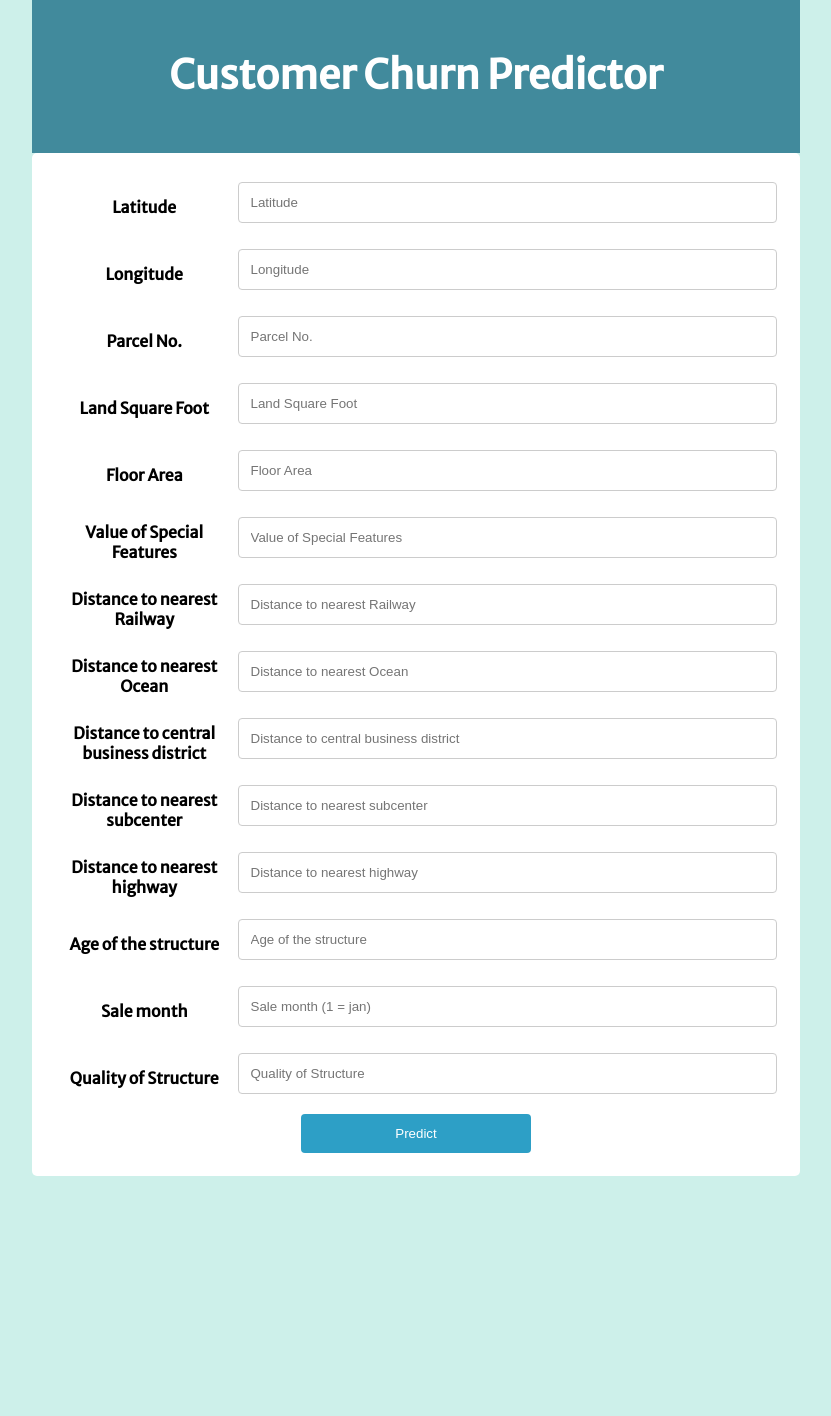
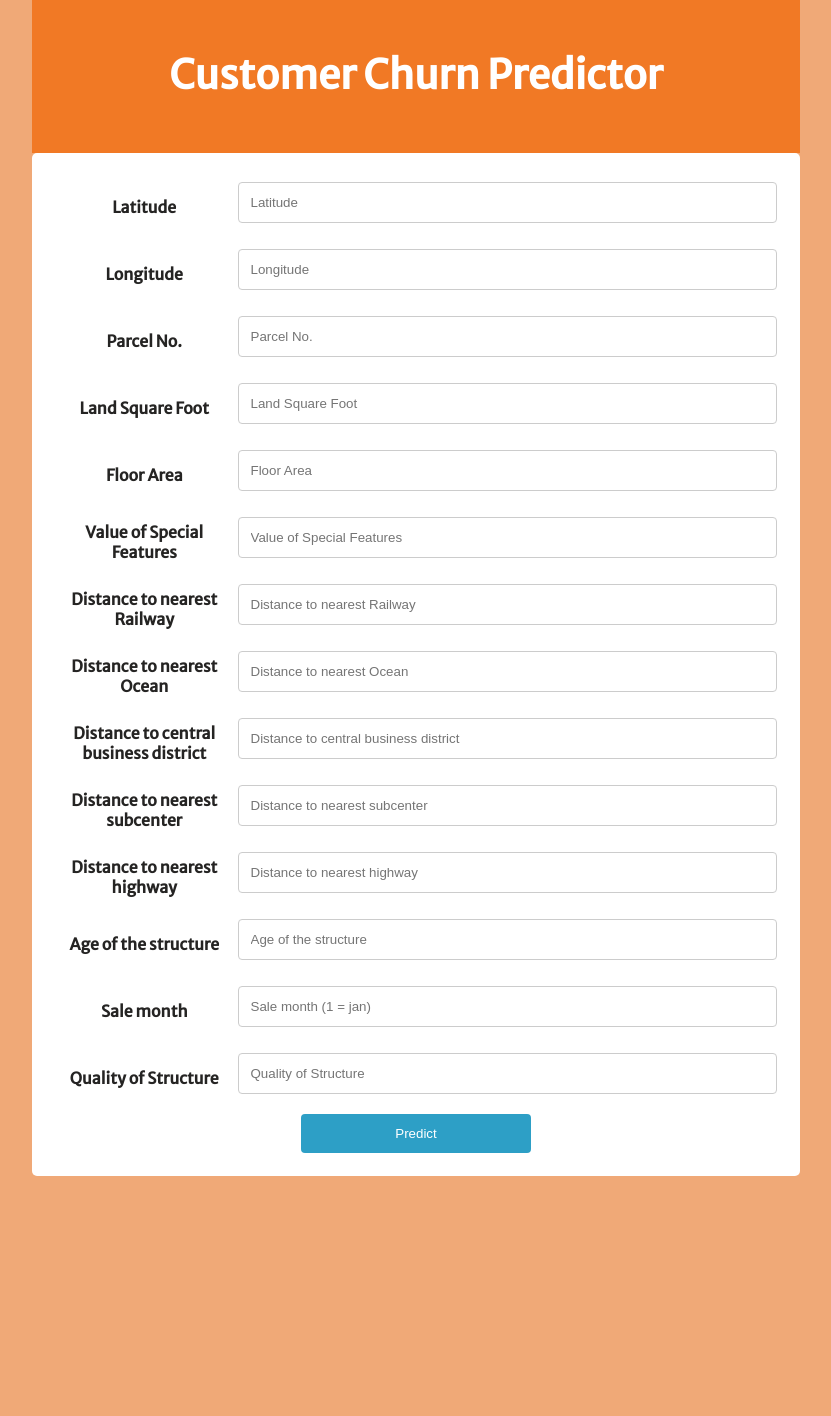
Before and after one commit to abideenn/HousingPricePrediction, a Flask app: page /homepage.html in a window 1280 px wide. Shown: the top 1416 px of the page, without its empty margins (224-1055 px from the left). Run offline with Flask 2, Linux system fonts and the light colour scheme; parts of the project's set-up code (start-up, migrations or seed data) failed here and were passed over.

Commit message:
Update homepage.html

```diff
--- a/templates/homepage.html
+++ b/templates/homepage.html
@@ -8,17 +8,17 @@
 </head>
 <style>
     label{
-        color:black;
+        color:#252423;
         font-weight: 700;
     }
 
     .titlemain{
-        background-color:#418a9c;
+        background-color: #F17925;
         padding: 3%;
 
     }
 </style>
-<body style="background-color: #CDF0EA">
+<body style="background-color: #f0a977">
     <div class="titlemain">
         <h1> Customer Churn Predictor </h1>
     </div>
@@ -26,7 +26,7 @@
 
 <div style="background-color: white;"class="container">
   <form action="/send", name="send_data", method="post">
-    <table "background-color: black">
+    <table "background-color: #252423">
 
 <tr>
     <td  class="col-label">  <label>Latitude</label></td>
```
